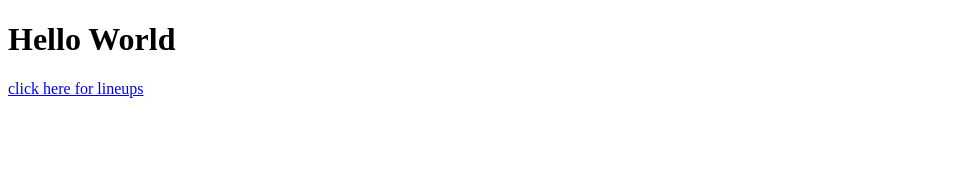
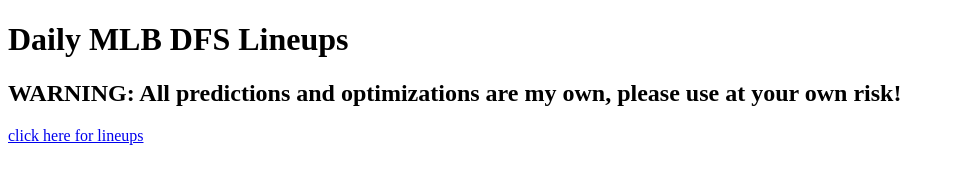
Before and after one commit to meirelon/mlb_dfs, a plain HTML site: page index.html in a window 1280 px wide. Shown: the whole page, without its empty margins (0-955 px from the left). Drawn offline with Linux system fonts and the light colour scheme.

Commit message:
adding warning

```diff
--- a/index.html
+++ b/index.html
@@ -1,7 +1,8 @@
 <!DOCTYPE html>
 <html>
 <body>
-<h1>Hello World</h1>
+<h1>Daily MLB DFS Lineups</h1>
+<h2>WARNING: All predictions and optimizations are my own, please use at your own risk!</h2>
 <p>
 <a href="https://storage.cloud.google.com/draftkings/lineups/daily_dk_lineups.csv">click here for lineups</a>
 </p>
```
